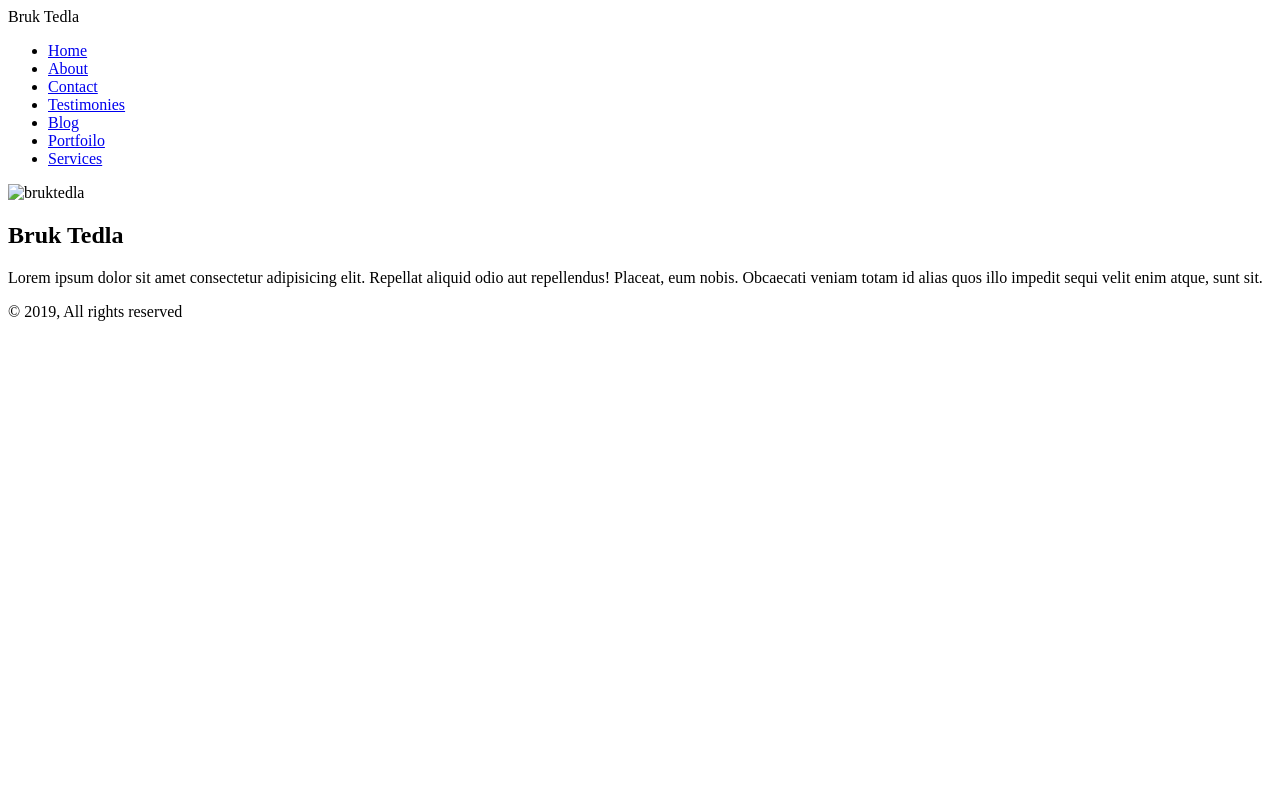
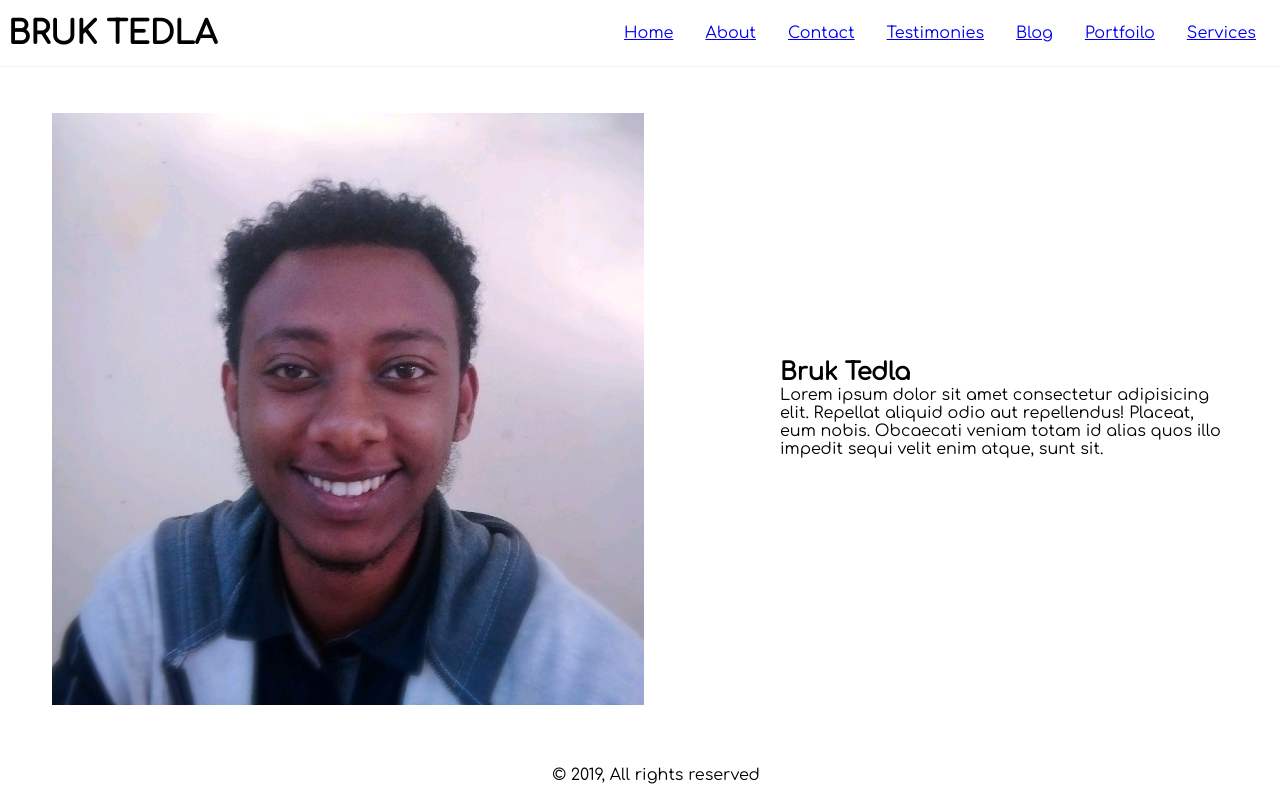
Before and after one commit to brukted/UGR-8396-12, a plain HTML site: page index.html in a window 1280 px wide. Drawn offline with Linux system fonts and the light colour scheme; the site is published under a folder, as on GitHub Pages, so addresses that start at the root find nothing.

Commit message:
fix urls

```diff
--- a/index.html
+++ b/index.html
@@ -4,7 +4,7 @@
     <meta charset="UTF-8" />
     <meta http-equiv="X-UA-Compatible" content="IE=edge" />
     <meta name="viewport" content="width=device-width, initial-scale=1.0" />
-    <link rel="stylesheet" href="/css/style.css" />
+    <link rel="stylesheet" href="css/style.css" />
     <title>Bruk Tedla</title>
   </head>
   <body>
@@ -17,29 +17,29 @@
           >
         </li>
         <li class="navigation__item">
-          <a class="navigation__link" href="/html/about.html">About</a>
+          <a class="navigation__link" href="html/about.html">About</a>
         </li>
         <li class="navigation__item">
-          <a class="navigation__link" href="/html/contact.html">Contact</a>
+          <a class="navigation__link" href="html/contact.html">Contact</a>
         </li>
         <li class="navigation__item">
-          <a class="navigation__link" href="/html/testimonies.html"
+          <a class="navigation__link" href="html/testimonies.html"
             >Testimonies</a
           >
         </li>
         <li class="navigation__item">
-          <a class="navigation__link" href="/html/blog.html">Blog</a>
+          <a class="navigation__link" href="html/blog.html">Blog</a>
         </li>
         <li class="navigation__item">
-          <a class="navigation__link" href="/html/portfoilo.html">Portfoilo</a>
+          <a class="navigation__link" href="html/portfoilo.html">Portfoilo</a>
         </li>
         <li class="navigation__item">
-          <a class="navigation__link" href="/html/services.html">Services</a>
+          <a class="navigation__link" href="html/services.html">Services</a>
         </li>
       </ul>
     </nav>
     <main class="profile">
-      <img class="profile__image" src="/images/bruktedla.jpg" alt="bruktedla" />
+      <img class="profile__image" src="images/bruktedla.jpg" alt="bruktedla" />
       <section class="profile__text">
         <h1>Bruk Tedla</h1>
         <p>
```
